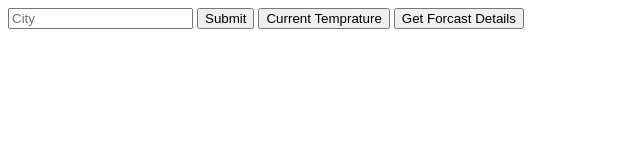
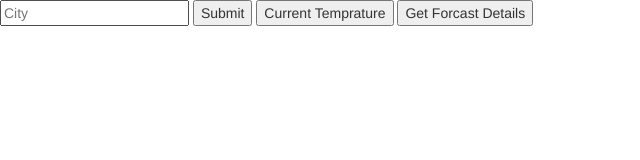
Before and after one commit to n-i-k-h-i-l/WeatherApp, a plain HTML site: page index.html in a window 1280 px wide. Shown: the whole page, without its empty margins (0-640 px from the left). Drawn offline with nearby package versions, Linux system fonts and the light colour scheme; some packages are replaced by stand-ins of ours.

Commit message:
Added bootstrap CDN

```diff
--- a/index.html
+++ b/index.html
@@ -9,13 +9,15 @@
     <script src = "app/controller/weatherController.js"></script>
     <script src = "app/factory/weatherFactory.js"></script>
     <script src = "app/services/weatherService.js"></script>
+    <link rel="stylesheet" href="https://maxcdn.bootstrapcdn.com/bootstrap/3.3.7/css/bootstrap.min.css">
+    <script src="https://maxcdn.bootstrapcdn.com/bootstrap/3.3.7/js/bootstrap.min.js"></script>
 	<style type="text/css">
 
 			table, th, td {
 				border: 1px solid black;
 			}
 
-	</style
+    </style>
 </head>
 <body ng-controller="weatherController">
 
@@ -23,8 +25,6 @@
 <button ng-click="getJson()">Submit</button>
 <button ng-click="getCurrentWeather()">Current Temprature</button>
 <button ng-click="getForecastDetials()">Get Forcast Details</button>
-    <p>{{data}}</p>
-<p>{{location.lon}}</p>
 
 <table style="width:100%" ng-if="forecastList" >
 <tr>
```
